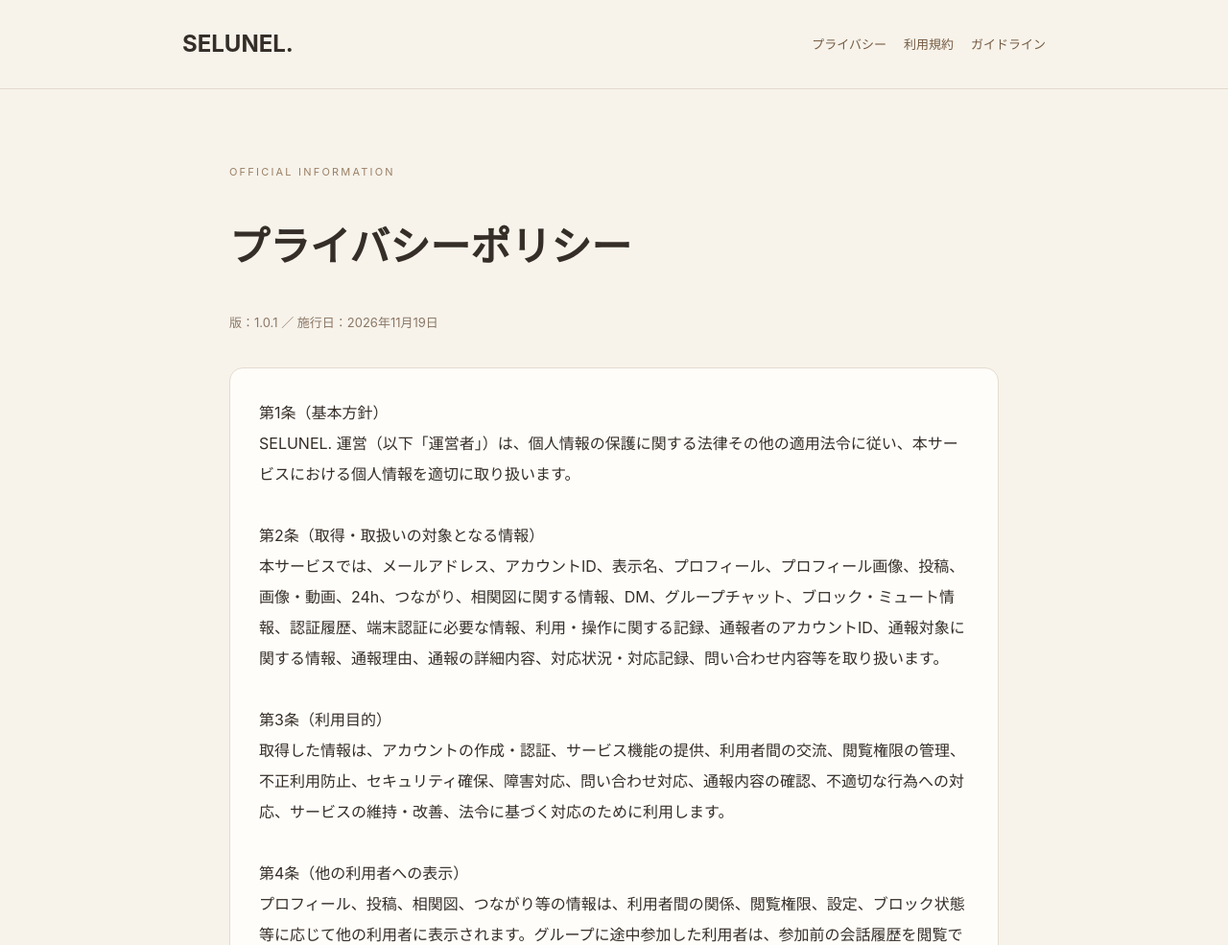
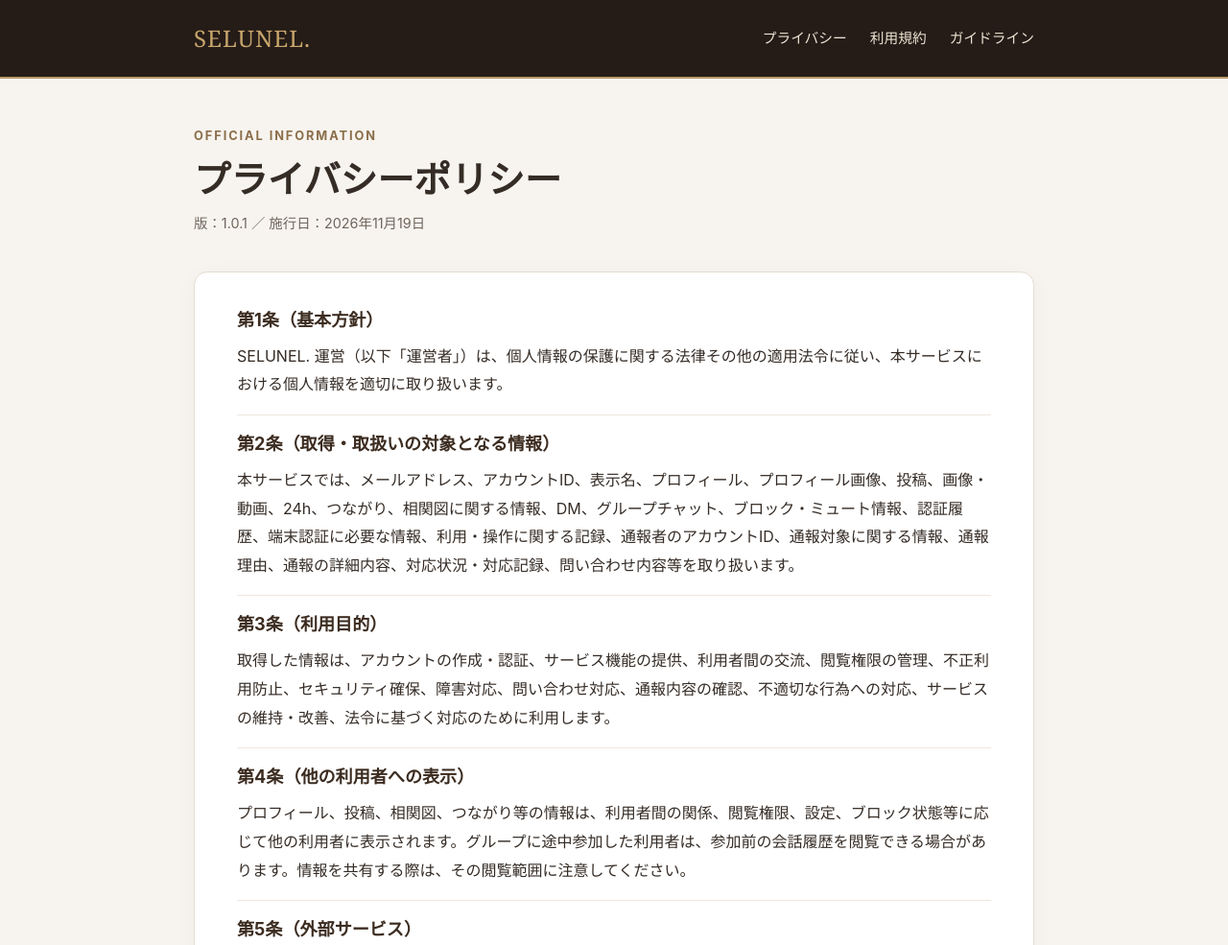
Before and after one commit to sscathh555-debug/selunel-legal, a plain HTML site: page privacy.html in a window 1280 px wide. Shown: the top 985 px of the page at 96% size. Drawn offline with Linux system fonts and the light colour scheme.

Commit message:
Add files via upload

```diff
--- a/privacy.html
+++ b/privacy.html
@@ -2,66 +2,48 @@
 <html lang="ja">
 <head>
   <meta charset="utf-8">
-<meta name="viewport" content="width=device-width,initial-scale=1">
+  <meta name="viewport" content="width=device-width, initial-scale=1">
+  <meta name="color-scheme" content="light dark">
+  <meta name="description" content="SELUNEL.のプライバシーポリシーおよびお問い合わせ・アプリサポート窓口です。">
   <title>プライバシーポリシー | SELUNEL.</title>
-<link rel="stylesheet" href="./style.css">
+  <style>
+    :root{font-family:-apple-system,BlinkMacSystemFont,"Hiragino Kaku Gothic ProN","Yu Gothic",Meiryo,sans-serif;color:#352c26;background:#f7f4ef;line-height:1.85}
+    *{box-sizing:border-box}body{margin:0}a{color:#75552e;overflow-wrap:anywhere}a:hover{text-decoration-thickness:2px}
+    header{background:#251c18;color:#f8f2e8;border-bottom:2px solid #b99a68}nav{max-width:920px;margin:auto;padding:18px 22px;display:flex;flex-wrap:wrap;align-items:center;gap:16px 24px}nav a{color:#eee3d2;text-decoration:none;font-size:.92rem}nav .brand{font-family:Georgia,serif;font-size:1.5rem;color:#c8a56b;margin-right:auto;letter-spacing:.04em}
+    main{max-width:920px;margin:0 auto;padding:48px 22px 70px}.eyebrow{font-size:.8rem;letter-spacing:.15em;color:#8b6e4a;font-weight:700}h1{font-size:clamp(1.75rem,4vw,2.4rem);line-height:1.35;margin:8px 0 6px} .version{color:#6f655c;margin:0 0 36px;font-size:.9rem}
+    article{background:#fff;border:1px solid #e5dcd0;border-radius:14px;padding:20px clamp(18px,4vw,44px);box-shadow:0 4px 24px #251c1808}section{padding:16px 0;border-bottom:1px solid #eee7df}section:last-child{border-bottom:0}h2{font-size:1.13rem;line-height:1.5;margin:0 0 10px;color:#3c2c20}p{margin:0 0 10px}p:last-child{margin-bottom:0}.support{margin-top:30px;background:#f7f0e5;border:1px solid #d7bd92;border-radius:12px;padding:24px}.support h2{font-size:1.35rem}.mail{font-size:1.08rem;font-weight:700}footer{max-width:920px;margin:auto;padding:22px;text-align:center;color:#746a61;font-size:.85rem}
+    @media(prefers-color-scheme:dark){:root{background:#1f1916;color:#f0e6d9}article{background:#2c231e;border-color:#514035}section{border-color:#493a31}h2{color:#e8d4b5}.version{color:#b9a99b}.eyebrow{color:#d0ad75}.support{background:#37291f;border-color:#8c704b}a{color:#e0bb81}footer{color:#b9a99b}}
+  </style>
 </head>
 <body>
-<header>
-<a class="brand" href="./index.html">SELUNEL.</a>
-<nav>
-<a href="./privacy.html">プライバシー</a>
-<a href="./terms.html">利用規約</a>
-<a href="./guidelines.html">ガイドライン</a>
-</nav>
-</header>
+  <header><nav aria-label="サイトナビゲーション"><a class="brand" href="./">SELUNEL.</a><a href="privacy.html" aria-current="page">プライバシー</a><a href="terms.html">利用規約</a><a href="guidelines.html">ガイドライン</a></nav></header>
   <main>
-<p class="eyebrow">OFFICIAL INFORMATION</p>
+    <div class="eyebrow">OFFICIAL INFORMATION</div>
     <h1>プライバシーポリシー</h1>
-<p class="meta">版：1.0.1 ／
-施行日：2026年11月19日</p>
-<article>第1条（基本方針）
-SELUNEL. 運営（以下「運営者」）は、個人情報の保護に関する法律その他の適用法令に従い、本サービスにおける個人情報を適切に取り扱います。
-
-第2条（取得・取扱いの対象となる情報）
-本サービスでは、メールアドレス、アカウントID、表示名、プロフィール、プロフィール画像、投稿、画像・動画、24h、つながり、相関図に関する情報、DM、グループチャット、ブロック・ミュート情報、認証履歴、端末認証に必要な情報、利用・操作に関する記録、通報者のアカウントID、通報対象に関する情報、通報理由、通報の詳細内容、対応状況・対応記録、問い合わせ内容等を取り扱います。
-
-第3条（利用目的）
-取得した情報は、アカウントの作成・認証、サービス機能の提供、利用者間の交流、閲覧権限の管理、不正利用防止、セキュリティ確保、障害対応、問い合わせ対応、通報内容の確認、不適切な行為への対応、サービスの維持・改善、法令に基づく対応のために利用します。
-
-第4条（他の利用者への表示）
-プロフィール、投稿、相関図、つながり等の情報は、利用者間の関係、閲覧権限、設定、ブロック状態等に応じて他の利用者に表示されます。グループに途中参加した利用者は、参加前の会話履歴を閲覧できる場合があります。情報を共有する際は、その閲覧範囲に注意してください。
-
-第5条（外部サービス）
-本サービスでは、認証、データベース、ファイル保存等にSupabaseを利用しています。また、認証関連メールの送信にResendを利用する構成を採用しています。これらのサービスを通じて、機能提供に必要な情報が処理される場合があります。外部サービスの利用に際しては、委託先の管理、外国における個人情報の取扱い、第三者提供に関する法令上の要件等を確認し、必要な措置を講じます。
-
-第6条（認証と端末情報）
-本サービスでは、メール認証と端末認証を使用します。端末認証のため、端末識別子、端末に対応する公開鍵、認証履歴および認証処理に必要な情報を取り扱います。対応するiPhoneではSecure Enclaveを利用して電子署名を生成し、サーバー側で公開鍵による検証を行います。Secure Enclaveの秘密鍵そのものをサーバーへ送信する仕組みではありません。端末の初回登録や再登録にはメール認証を使用します。
-
-第7条（安全管理）
-運営者は、個人情報の安全管理のため、アクセス制御、利用者認証、通信の保護、保存情報への権限制限その他必要かつ適切な措置を講じます。また、取り扱う情報の性質およびリスクに応じて、安全管理措置の維持・改善に努めます。
-
-第8条（保存期間と削除）
-個人情報は、利用目的の達成に必要な期間および法令上必要な期間保存します。24hの表示期限終了と関連データの削除完了には時間差が生じる場合があります。アカウント削除時には、プロフィール、投稿、24h、つながり等の対象データを削除します。ただし、他の利用者との会話履歴に含まれるDMやグループメッセージは、退会後も保持される場合があります。バックアップ、障害調査記録、法令上必要な保存情報等については、実際の運用と法令に従って取り扱います。削除の対象や処理状況については、アプリ内の退会画面等で案内します。
-
-第9条（第三者提供）
-法令に基づく場合その他適用法令で認められる場合を除き、本人の同意なく個人データを第三者に提供しません。ただし、サービスの提供に必要な業務委託や、法令上第三者提供に該当しない取扱いはこの限りではありません。
-
-第10条（開示・訂正・利用停止等）
-利用者は、適用法令に基づき、保有個人データの開示、訂正、利用停止、消去等を請求できます。請求は、本ポリシーに記載する問い合わせ窓口のメールアドレスにて受け付けます。運営者は、必要な範囲で本人確認を行い、法令に従って対応します。請求手続の詳細については、問い合わせに応じて案内します。
-
-第11条（運営者情報）
-本サービスは、日本国内の個人事業主が運営しています。アプリ上の運営者名称は「SELUNEL. 運営」とします。個人情報取扱事業者の氏名および住所については、個人情報保護法第32条に基づき、本人からの求めに応じて遅滞なく回答する方法により、本人が知り得る状態を確保します。開示のお申し出は、selunel.madoguti@gmail.comにて受け付けます。その他の法令上必要な事項についても、適用法令に従って対応します。
-
-第12条（ポリシー変更）
-取得情報、利用目的、外部サービス、法令等の変更に伴い本ポリシーを改定する場合があります。法令上必要な公表、通知、同意取得等を行います。
-
-第13条（問い合わせ）
-個人情報の取扱い、開示等の請求その他の問い合わせは、アプリ内に表示するメール窓口で受け付けます。</article>
-<section>
-<h2>お問い合わせ</h2>
-<a href="mailto:selunel.madoguti@gmail.com">selunel.madoguti@gmail.com</a>
-</section>
+    <p class="version">版：1.0.1 ／ 施行日：2026年11月19日</p>
+    <article>
+      <section><h2>第1条（基本方針）</h2><p>SELUNEL. 運営（以下「運営者」）は、個人情報の保護に関する法律その他の適用法令に従い、本サービスにおける個人情報を適切に取り扱います。</p></section>
+      <section><h2>第2条（取得・取扱いの対象となる情報）</h2><p>本サービスでは、メールアドレス、アカウントID、表示名、プロフィール、プロフィール画像、投稿、画像・動画、24h、つながり、相関図に関する情報、DM、グループチャット、ブロック・ミュート情報、認証履歴、端末認証に必要な情報、利用・操作に関する記録、通報者のアカウントID、通報対象に関する情報、通報理由、通報の詳細内容、対応状況・対応記録、問い合わせ内容等を取り扱います。</p></section>
+      <section><h2>第3条（利用目的）</h2><p>取得した情報は、アカウントの作成・認証、サービス機能の提供、利用者間の交流、閲覧権限の管理、不正利用防止、セキュリティ確保、障害対応、問い合わせ対応、通報内容の確認、不適切な行為への対応、サービスの維持・改善、法令に基づく対応のために利用します。</p></section>
+      <section><h2>第4条（他の利用者への表示）</h2><p>プロフィール、投稿、相関図、つながり等の情報は、利用者間の関係、閲覧権限、設定、ブロック状態等に応じて他の利用者に表示されます。グループに途中参加した利用者は、参加前の会話履歴を閲覧できる場合があります。情報を共有する際は、その閲覧範囲に注意してください。</p></section>
+      <section><h2>第5条（外部サービス）</h2><p>本サービスでは、認証、データベース、ファイル保存等にSupabaseを利用しています。また、認証関連メールの送信にResendを利用する構成を採用しています。これらのサービスを通じて、機能提供に必要な情報が処理される場合があります。外部サービスの利用に際しては、委託先の管理、外国における個人情報の取扱い、第三者提供に関する法令上の要件等を確認し、必要な措置を講じます。</p></section>
+      <section><h2>第6条（認証と端末情報）</h2><p>本サービスでは、メール認証と端末認証を使用します。端末認証のため、端末識別子、端末に対応する公開鍵、認証履歴および認証処理に必要な情報を取り扱います。対応するiPhoneではSecure Enclaveを利用して電子署名を生成し、サーバー側で公開鍵による検証を行います。Secure Enclaveの秘密鍵そのものをサーバーへ送信する仕組みではありません。端末の初回登録や再登録にはメール認証を使用します。</p></section>
+      <section><h2>第7条（安全管理）</h2><p>運営者は、個人情報の安全管理のため、アクセス制御、利用者認証、通信の保護、保存情報への権限制限その他必要かつ適切な措置を講じます。また、取り扱う情報の性質およびリスクに応じて、安全管理措置の維持・改善に努めます。</p></section>
+      <section><h2>第8条（保存期間と削除）</h2><p>個人情報は、利用目的の達成に必要な期間および法令上必要な期間保存します。24hの表示期限終了と関連データの削除完了には時間差が生じる場合があります。アカウント削除時には、プロフィール、投稿、24h、つながり等の対象データを削除します。ただし、他の利用者との会話履歴に含まれるDMやグループメッセージは、退会後も保持される場合があります。バックアップ、障害調査記録、法令上必要な保存情報等については、実際の運用と法令に従って取り扱います。削除の対象や処理状況については、アプリ内の退会画面等で案内します。</p></section>
+      <section><h2>第9条（第三者提供）</h2><p>法令に基づく場合その他適用法令で認められる場合を除き、本人の同意なく個人データを第三者に提供しません。ただし、サービスの提供に必要な業務委託や、法令上第三者提供に該当しない取扱いはこの限りではありません。</p></section>
+      <section><h2>第10条（開示・訂正・利用停止等）</h2><p>利用者は、適用法令に基づき、保有個人データの開示、訂正、利用停止、消去等を請求できます。請求は、本ポリシーに記載する問い合わせ窓口のメールアドレスにて受け付けます。運営者は、必要な範囲で本人確認を行い、法令に従って対応します。請求手続の詳細については、問い合わせに応じて案内します。</p></section>
+      <section><h2>第11条（運営者情報）</h2><p>本サービスは、日本国内の個人事業主が運営しています。アプリ上の運営者名称は「SELUNEL. 運営」とします。個人情報取扱事業者の氏名および住所については、個人情報保護法第32条に基づき、本人からの求めに応じて遅滞なく回答する方法により、本人が知り得る状態を確保します。開示のお申し出は、selunel.madoguti@gmail.comにて受け付けます。その他の法令上必要な事項についても、適用法令に従って対応します。</p></section>
+      <section><h2>第12条（ポリシー変更）</h2><p>取得情報、利用目的、外部サービス、法令等の変更に伴い本ポリシーを改定する場合があります。法令上必要な公表、通知、同意取得等を行います。</p></section>
+      <section><h2>第13条（問い合わせ）</h2><p>個人情報の取扱い、開示等の請求その他の問い合わせは、アプリ内に表示するメール窓口で受け付けます。</p></section>
+      <div class="support" id="support" aria-labelledby="support-title">
+        <h2 id="support-title">お問い合わせ・アプリサポート</h2>
+        <p>SELUNEL.に関するお問い合わせは、以下のメールアドレスで受け付けています。この窓口は、プライバシーに関するお問い合わせとアプリのサポートを兼ねています。</p>
+        <p class="mail"><a href="mailto:selunel.madoguti@gmail.com">selunel.madoguti@gmail.com</a></p>
+        <p>アプリの操作方法、不具合の報告、アカウントに関するご相談、通報・安全性に関するお問い合わせ、個人情報の取扱いや開示等の請求を受け付けています。</p>
+        <p>お問い合わせの際は、ご相談内容と、必要に応じて発生状況をお知らせください。運営者が内容を確認し、順次対応します。</p>
+        <p>※パスワード、認証コード、秘密鍵などの機密情報はメールに記載しないでください。</p>
+      </div>
+    </article>
   </main>
   <footer>© SELUNEL.</footer>
 </body>
```
Lines whose indentation alone changed are shown as unchanged.
